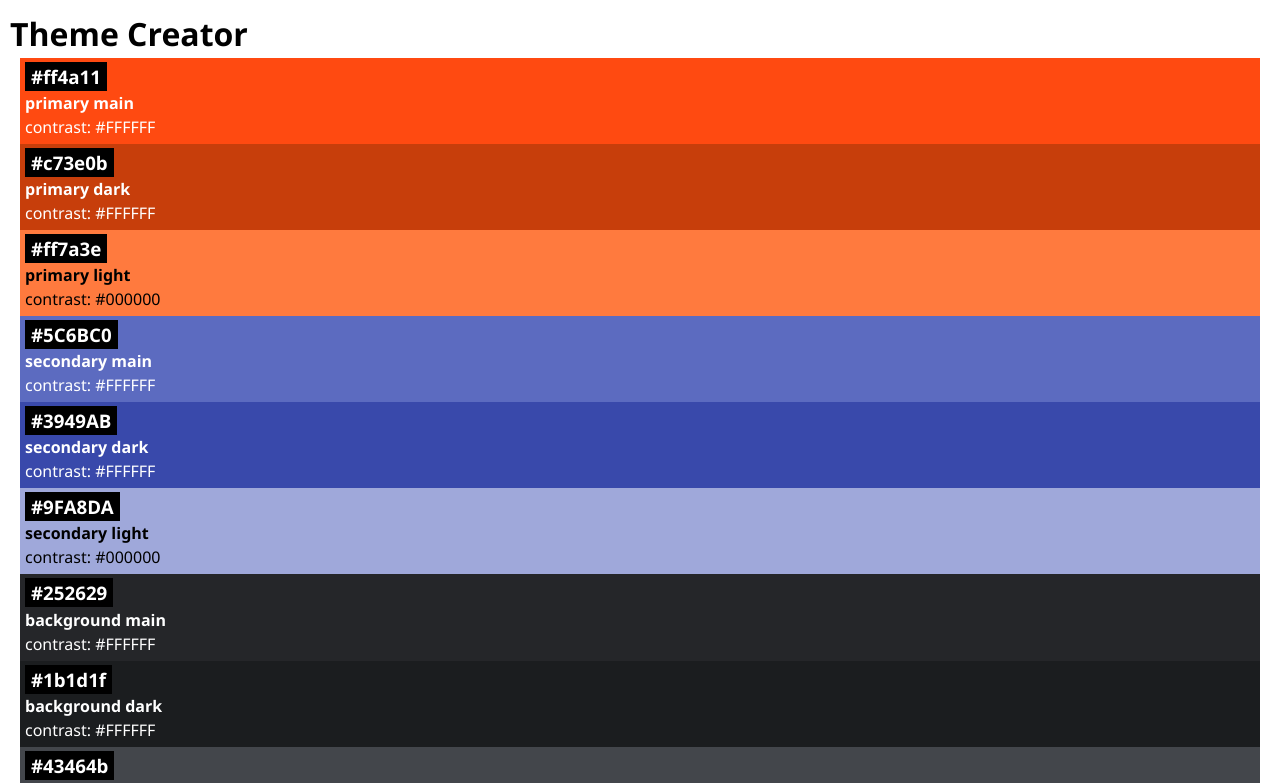
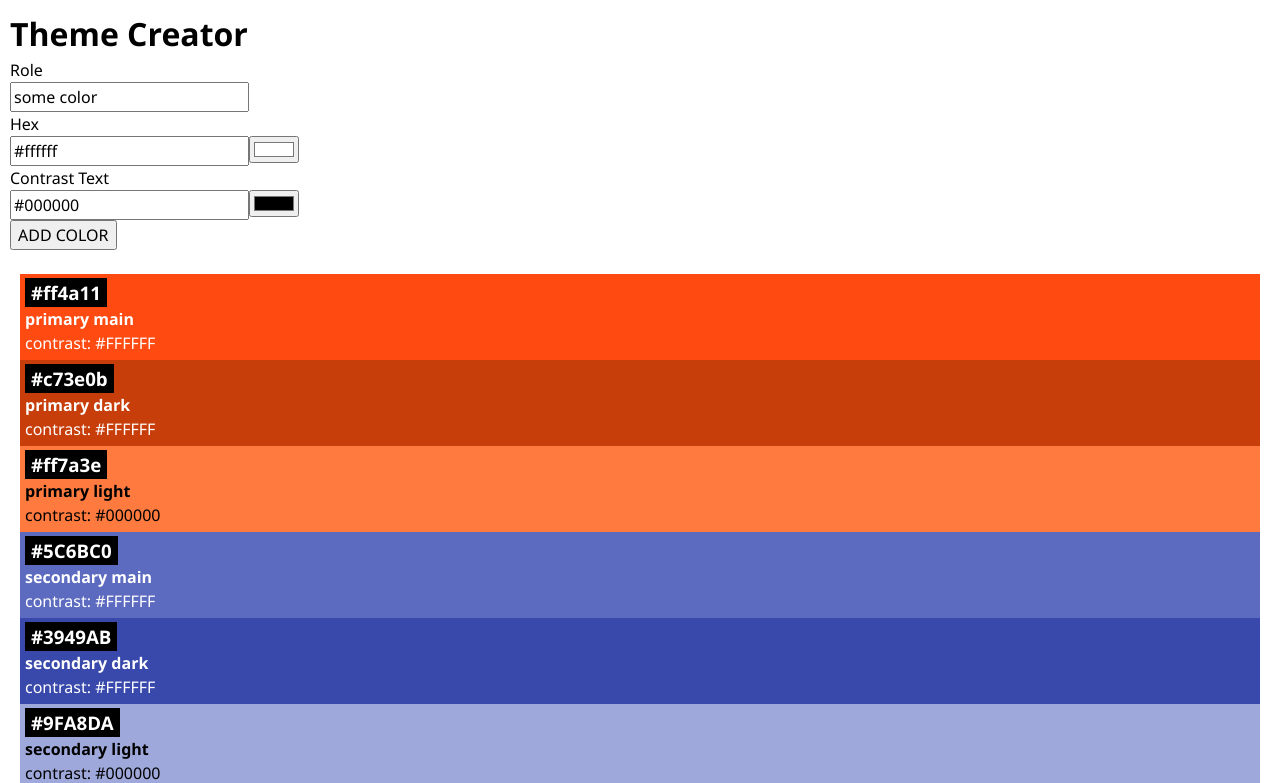
Before and after one commit to SabinePfanner/theme-creator-app, a React (Vite) app: page / in a window 1280 px wide. Shown: the top 783 px of the page. Built offline with nearby package versions, Linux system fonts and the light colour scheme.

Commit message:
add task 2 color form

```diff
--- a/package.json
+++ b/package.json
@@ -14,7 +14,8 @@
     "@octokit/rest": "^20.1.0",
     "dotenv": "^16.4.5",
     "react": "^18.2.0",
-    "react-dom": "^18.2.0"
+    "react-dom": "^18.2.0",
+    "uid": "^2.0.2"
   },
   "devDependencies": {
     "@types/react": "^18.2.66",
--- a/src/App.jsx
+++ b/src/App.jsx
@@ -1,13 +1,23 @@
 import { initialColors } from "./lib/colors";
 import Color from "./Components/Color/Color";
 import "./App.css";
+import Colorform from "./Components/Colorform.jsx";
+import { useState } from "react";
+import { uid } from "uid";
 
 function App() {
+  const [colors, setColors] = useState(initialColors);
+
+  function handleAddColor(newColor) {
+    setColors([{ id: uid(), ...newColor }, ...colors]);
+  }
+
   return (
     <>
       <h1>Theme Creator</h1>
+      <Colorform onAddColor={handleAddColor} />
 
-      {initialColors.map((color) => {
+      {colors.map((color) => {
         return <Color key={color.id} color={color} />;
       })}
     </>
--- /dev/null
+++ b/src/Components/Color/ColorInput.jsx
@@ -0,0 +1,22 @@
+import { useState } from "react";
+
+export function ColorInput({ id, defaultValue }) {
+  const [input, setInput] = useState(defaultValue);
+
+  function handleSetInput(event) {
+    setInput(event.target.value);
+  }
+
+  return (
+    <>
+      <input
+        id={id}
+        name={id}
+        type="text"
+        value={input}
+        onChange={handleSetInput}
+      />
+      <input type="color" value={input} onChange={handleSetInput} />
+    </>
+  );
+}
--- /dev/null
+++ b/src/Components/Colorform.jsx
@@ -0,0 +1,40 @@
+import { ColorInput } from "./Color/ColorInput";
+
+function Colorform({ onAddColor, defaultInput }) {
+  defaultInput = {
+    role: "some color",
+    hex: "#ffffff",
+    contrastText: "#000000",
+  };
+
+  function handleSubmit(event) {
+    event.preventDefault();
+    const formData = new FormData(event.target);
+    const color = Object.fromEntries(formData);
+    onAddColor(color);
+    console.log(onAddColor);
+  }
+
+  return (
+    <>
+      <form onSubmit={handleSubmit}>
+        <label htmlFor="role">Role</label>
+        <br />
+        <input id="role" name="role" type="text" value={defaultInput.role} />
+        <br />
+        <label htmlFor="hex">Hex</label>
+        <br />
+        <ColorInput id="hex" defaultValue={defaultInput.hex} />
+        <br />
+        <label htmlFor="contrast">Contrast Text</label>
+        <br />
+        <ColorInput id="contrast" defaultValue={defaultInput.contrastText} />
+        <br />
+        <button type="submit">ADD COLOR</button>
+      </form>
+      <br />
+    </>
+  );
+}
+
+export default Colorform;
```
Also changed, not shown: 1 other file (tests, documents, lock files or other folders).
